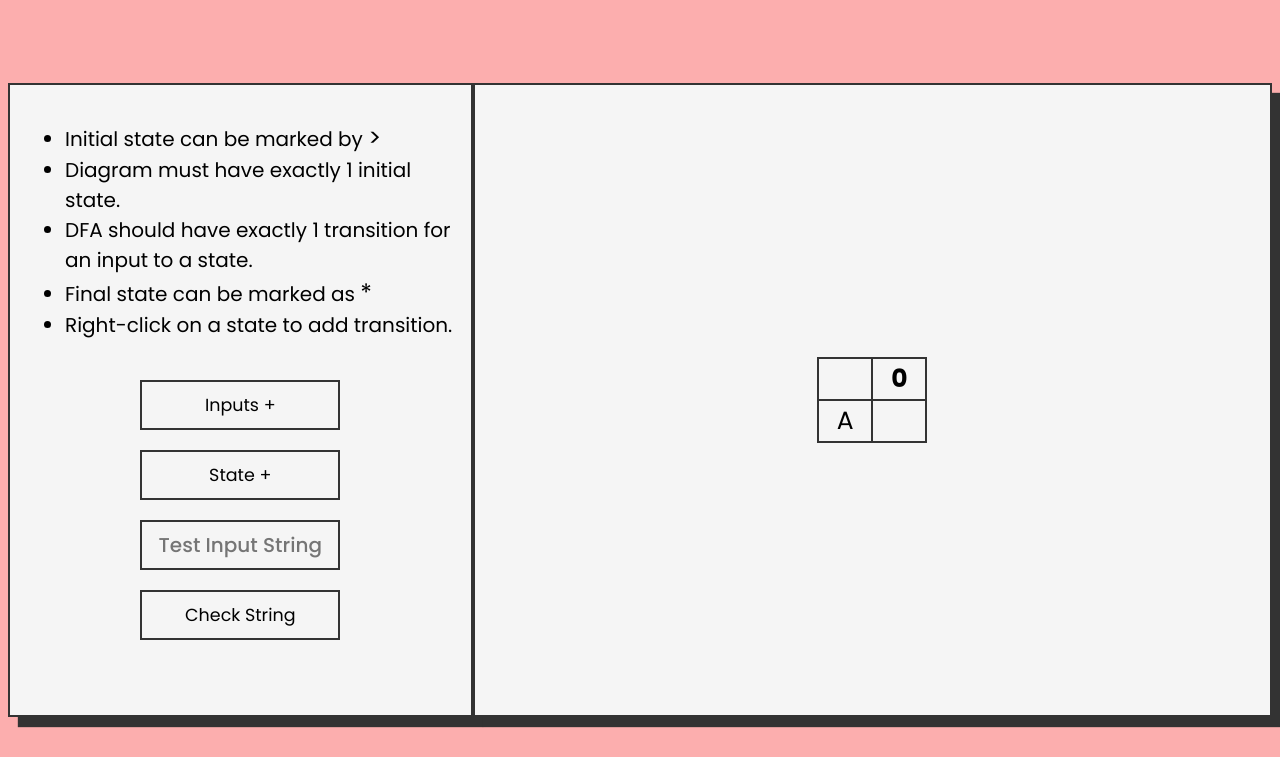
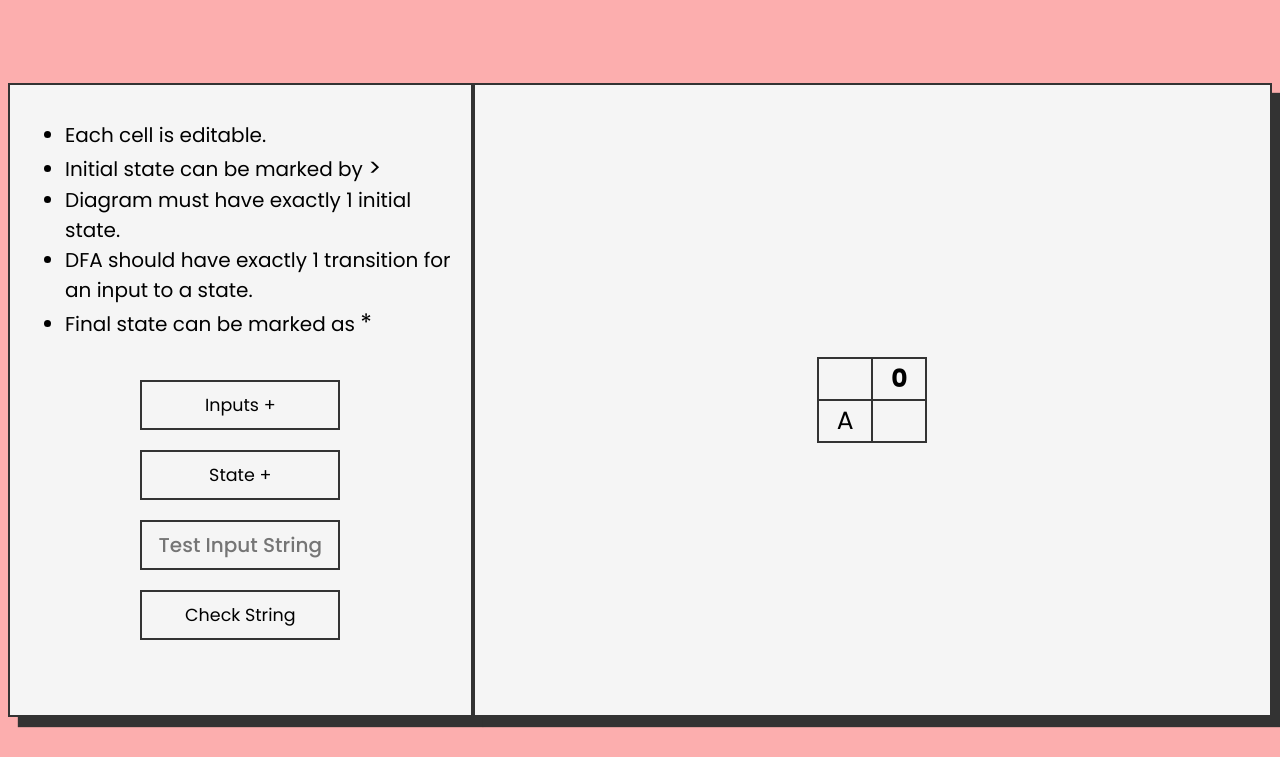
Before and after one commit to rushilrai/FLA-WebApp, a Flask app: page /dfa in a window 1280 px wide. Shown: the top 757 px of the page. Run offline with Flask 2, Linux system fonts and the light colour scheme.

Commit message:
Added Comments | Minor Fixes
- Added Comments to JS Code
- Fixed Instructions for NFA & DFA

```diff
--- a/templates/dfa.html
+++ b/templates/dfa.html
@@ -11,11 +11,11 @@
     <div id="window2" style="background-color: #fcaeae;">
         <div class='card control' style="background-color: whitesmoke;">
             <ul style="margin-bottom: 20px;">
+                <li>Each cell is editable.</li>
                 <li>Initial state can be marked by <span style="font-size: larger;">></span></li>
                 <li>Diagram must have exactly 1 initial state.</li>
                 <li>DFA should have exactly 1 transition for an input to a state.</li>
                 <li>Final state can be marked as <span style="font-size: larger;">*</span></li>
-                <li>Right-click on a state to add transition.</li>
             </ul>
             <center>
                 <button class="redirect dfa-btn" onclick="newInput()">
--- a/templates/nfa.html
+++ b/templates/nfa.html
@@ -11,11 +11,11 @@
     <div id="window2" style="background-color: #fcaeae;">
         <div class='card control' style="background-color: whitesmoke;">
             <ul style="margin-bottom: 20px;">
+                <li>Each cell is editable.</li>
                 <li>Initial state can be marked by <span style="font-size: larger;">></span></li>
                 <li>Diagram must have exactly 1 initial state.</li>
                 <li>NFA can have 0 or multiple transitions for an input to a state.</li>
                 <li>Final state can be marked as <span style="font-size: larger;">*</span></li>
-                <li>Right-click on a state to add transition.</li>
             </ul>
             <center>
                 <button class="redirect dfa-btn" onclick="newInput()">
```
Also changed, not shown: static/dfa.js (+7 -5 lines), static/nfa.js (+7 -3 lines).
